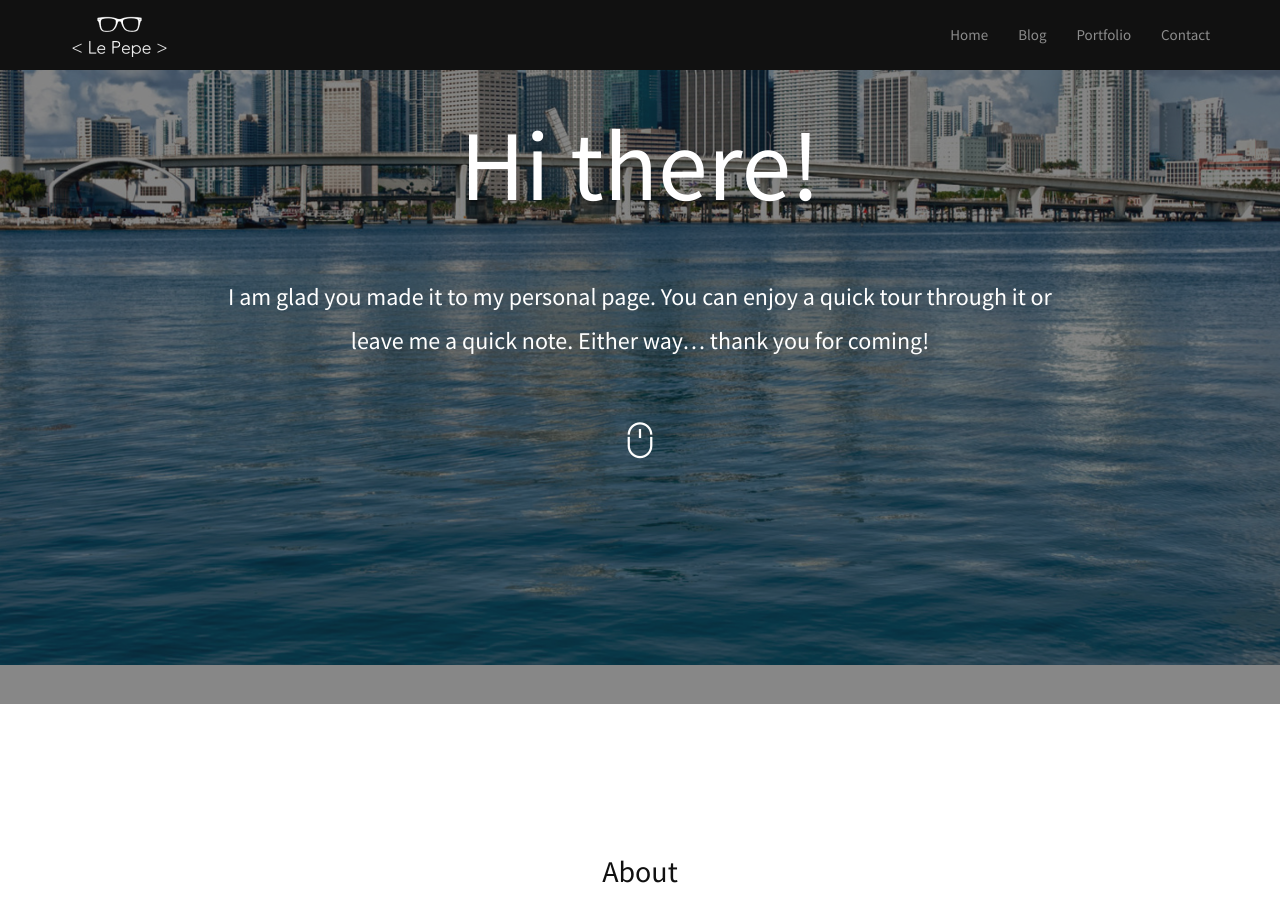
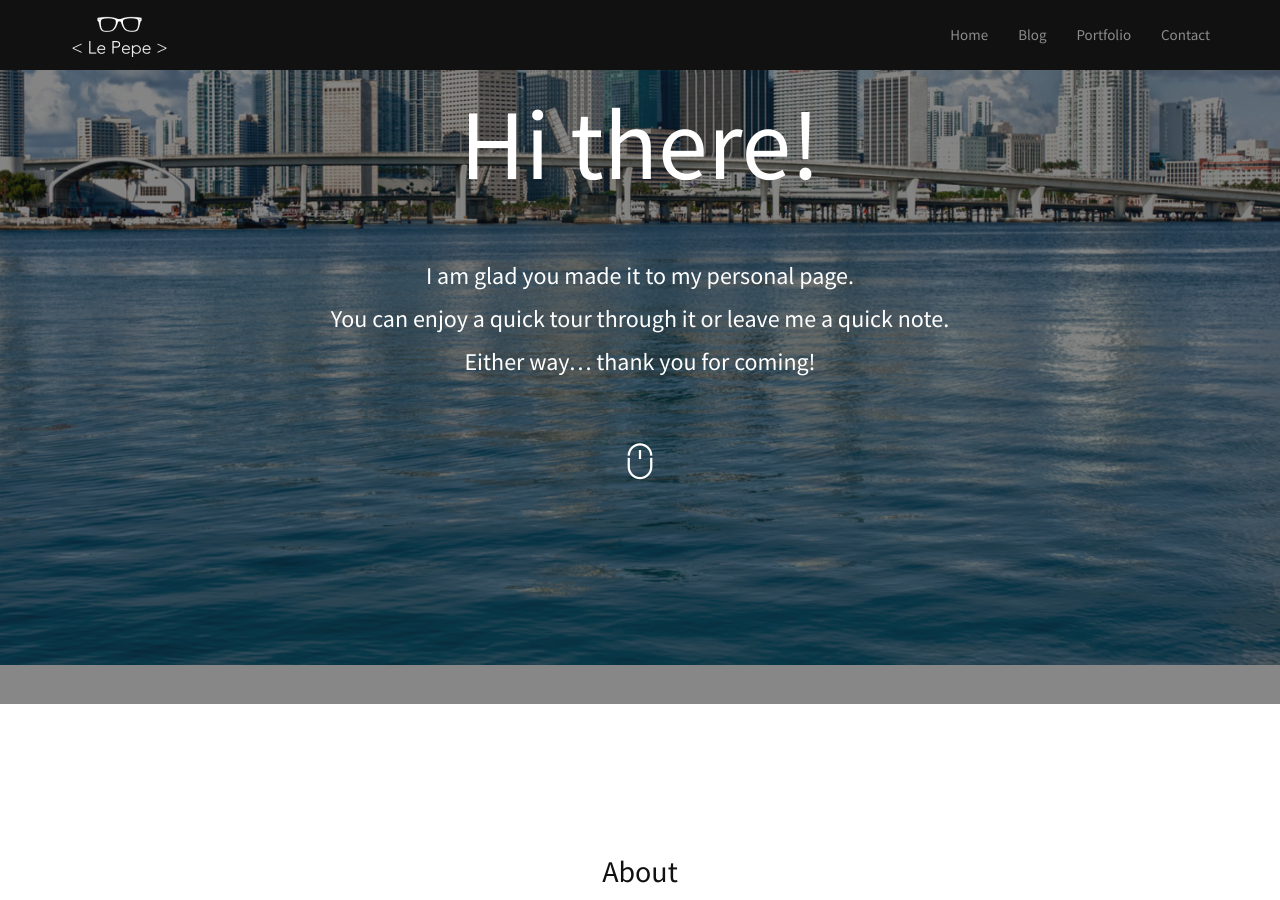
Before and after one commit to lepepe/lepepe.github.io, a Jekyll site: the page built from index.html, in a window 1280 px wide and 900 px high, scrolled down 196 px. Built offline with Jekyll 4.4.1, drawn with Linux system fonts in a browser that asks for light colours; some of the changed text lies outside the part shown.

Commit message:
Fixed typos and update font

```diff
--- a/_config.yml
+++ b/_config.yml
@@ -6,9 +6,9 @@
 # 'jekyll serve'. If you change this file, please restart the server process.
 
 # Site settings
-title: Jose Perez Prol (a.k.a Le Pepe)
+title: Jose Perez Prol (a.k.a. Le Pepe)
 email: hernani84@gmail.com
-phone: (786) 399-9615
+phone: (305) 833-8445
 description: > # this means to ignore newlines until "baseurl:"
   I enjoy building web applications mostly with Ruby on Rails & playing with my cat.
   I'm a coffee & craft beer lover. Mad about Linux and System Admnistration.
--- a/_includes/companies.html
+++ b/_includes/companies.html
@@ -3,7 +3,7 @@
 
     <div class="row">
       <div class="col-sm-8 col-sm-offset-2 wow fadeInUp animated" style="visibility: visible; animation-name: fadeInUp;">
-        <h2 class="module-title">Service Providers I Frequently Use</h2>
+        <h2 class="module-title">Tools & Services I Frequently Use</h2>
       </div>
     </div>
 
@@ -14,11 +14,11 @@
 					<img src="{{ "/assets/images/companies/aws-logo.png" }}" alt="#">
 				</a>
 			</div>
-      <div class="col-sm-3 col-xs-6 client-item">
-        <a href="https://www.digitalocean.com/" target="_blank">
-          <img src="{{ "/assets/images/companies/digital-ocean.png" }}" alt="#">
-        </a>
-      </div>
+			<div class="col-sm-3 col-xs-6 client-item">
+				<a href="https://github.com/" target="_blank">
+					<img src="{{ "/assets/images/companies/github.png" }}" alt="#">
+				</a>
+			</div>
       <div class="col-sm-3 col-xs-6 client-item">
         <a href="https://www.heroku.com/" target="_blank">
           <img src="{{ "/assets/images/companies/heroku-logo.png" }}" alt="#">
@@ -39,6 +39,16 @@
 					<img src="{{ "/assets/images/companies/google-analytics-logo.png" }}" alt="#">
 				</a>
 			</div>
+			<div class="col-sm-3 col-xs-6 client-item">
+				<a href="https://codeship.com/" target="_blank">
+					<img src="{{ "/assets/images/companies/codeship.png" }}" alt="#">
+				</a>
+			</div>
+      <div class="col-sm-3 col-xs-6 client-item">
+        <a href="https://www.digitalocean.com/" target="_blank">
+          <img src="{{ "/assets/images/companies/digital-ocean.png" }}" alt="#">
+        </a>
+      </div>
 		</div>
 
 	</div>
--- a/_includes/interest.html
+++ b/_includes/interest.html
@@ -1,4 +1,4 @@
-<h6 id="interest">Interest:</h6>
+<h6 id="interest">Interests:</h6>
 
 <div class="profile-icon">
   <div class="row">
--- a/_includes/resume.html
+++ b/_includes/resume.html
@@ -7,11 +7,11 @@
 					<div class="profile-icon">
 						<span class="icon icon-Tie"></span>
 					</div>
-					<h3 class="profile-title">My Experience</h3>
+					<h3 class="profile-title">Experience</h3>
 					<hr class="divider divider-gross m-b-30">
 
 					<div class="profile-content">
-						<h6>Sysadmin</h6>
+						<h6>Webmaster & Sysadmin</h6>
 						<p>@ Vertilux Ltd.</p>
 					</div>
 					<div class="profile-content">
@@ -26,7 +26,7 @@
 					<div class="profile-icon">
 						<span class="icon icon-CompassTool"></span>
 					</div>
-					<h3 class="profile-title">My Tools</h3>
+					<h3 class="profile-title">Tools</h3>
 					<hr class="divider divider-gross m-b-30">
 
 					<div class="profile-content">
@@ -52,7 +52,7 @@
 					<div class="profile-icon">
 						<span class="icon icon-Medal"></span>
 					</div>
-					<h3 class="profile-title">My Skills</h3>
+					<h3 class="profile-title">Skills</h3>
 					<hr class="divider divider-gross m-b-30">
 
 					<h6 class="progress-title">SQL</h6>
--- a/index.html
+++ b/index.html
@@ -6,7 +6,7 @@
   <div class="hero-caption">
     <div class="hero-text">
       <h1 class="home-hero-title m-t-70">Hi there!</h1>
-      <p class="home-lead m-t-40 m-b-60">I am glad you made it to my personal page. You can enjoy a quick tour through it or<br> leave me a quick note. Either way… thank you for coming!</p>
+			<p class="home-lead m-t-40 m-b-60">I am glad you made it to my personal page.<br> You can enjoy a quick tour through it or leave me a quick note.<br> Either way… thank you for coming!</p>
       <h1 class="icon icon-Mouse"></h1>
     </div>
   </div>
```
Also changed, not shown: other parts of _includes/resume.html (+1 -1 lines), assets/images/companies/codeship.png (added), assets/images/companies/digital-ocean.png, assets/images/companies/github.png (added).
